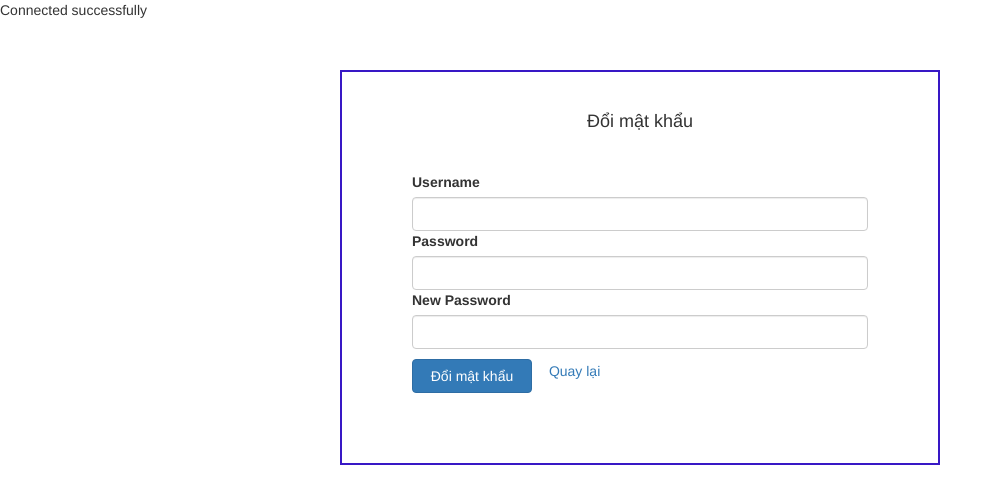
After one commit to phuc1801/sell-clothes-, a PHP site: page /change_password.php in a window 1280 px wide. The commit adds this page. Shown: the top 504 px of the page, without its empty margins (0-1003 px from the left). Run offline with PHP 8.4, Linux system fonts and the light colour scheme.

Commit message:
build-change_password

```diff
--- /dev/null
+++ b/php/change_password.php
@@ -0,0 +1,67 @@
+<?php
+    include "connect.php";
+    $loi = "";
+
+    if(isset($_POST['send'])){
+        $username = $_POST['username'];
+        $password = $_POST['password'];
+        $new_password = $_POST['new_password'];
+
+        $conn->setAttribute(PDO::ATTR_ERRMODE, PDO::ERRMODE_EXCEPTION);
+        $sql = "SELECT * FROM account WHERE username = ? AND password = ?";
+        $stmt = $conn->prepare($sql);
+        $stmt->bindParam(1, $username);
+        $stmt->bindParam(2, $password);
+        $stmt->execute();
+
+        // Đếm số hàng tìm được
+        $count = $stmt->rowCount();
+        if($count == 0){
+            $loi = "Username hoặc mật khẩu không đúng";
+        } else {
+            // Cập nhật mật khẩu mới trong cơ sở dữ liệu
+            $sql = "UPDATE account SET password = ? WHERE username = ?";
+            $stmt = $conn->prepare($sql);
+            $stmt->execute([$new_password, $username]);
+
+            // Hiển thị thông báo mật khẩu mới đã được cập nhật
+            $loi = "Mật khẩu mới đã được cập nhật thành công";
+        }
+    }
+?>
+
+<!DOCTYPE html>
+<html lang="en">
+<head>
+    <meta charset="UTF-8">
+    <meta name="viewport" content="width=device-width, initial-scale=1.0">
+    <link rel="stylesheet" href="https://maxcdn.bootstrapcdn.com/bootstrap/3.4.1/css/bootstrap.min.css">
+    <script src="https://ajax.googleapis.com/ajax/libs/jquery/3.7.1/jquery.min.js"></script>
+    <script src="https://maxcdn.bootstrapcdn.com/bootstrap/3.4.1/js/bootstrap.min.js"></script>
+    <link rel="stylesheet" href="../css/forgot.css?v=<?php echo time(); ?>">
+    <title>Change Password</title>
+</head>
+<body>
+   <form action="" method="post" style="width: 600px;" class="border border-primary border-2 m-auto p-2">
+        <h4 class="mb-3 text-center">Đổi mật khẩu</h4>
+        <?php if ($loi != ""): ?>
+        <div class="alert <?php echo ($count == 0) ? 'alert-danger' : 'alert-success'; ?>">
+            <?php echo $loi; ?>
+        </div>
+        <?php endif; ?>
+        <div class="mb-3 ip-form">
+            <label for="username" class="form-label">Username</label>
+            <input type="text" class="form-control" id="username" name="username" required>
+
+            <label for="password" class="form-label">Password</label>
+            <input type="password" class="form-control" id="password" name="password" required>
+
+            <label for="new_password" class="form-label">New Password</label>
+            <input type="password" class="form-control" id="new_password" name="new_password" required>
+
+            <button type="submit" class="btn btn-primary mt-3" name="send">Đổi mật khẩu</button>
+            <a href="user.php" class="btn btn-secondary mt-3">Quay lại</a>
+        </div>
+   </form>
+</body>
+</html>
--- a/php/user.php
+++ b/php/user.php
@@ -95,6 +95,9 @@ if ($search) {
         <form action="logout.php" method="post">
             <button type="submit" class="btn-black">Đăng xuất</button>
         </form>
+        <form action="change_password.php" method="post">
+            <button type="submit" class="btn-black">Đổi mật khẩu</button>
+        </form>
     </div>
 </body>
 </html>
```
